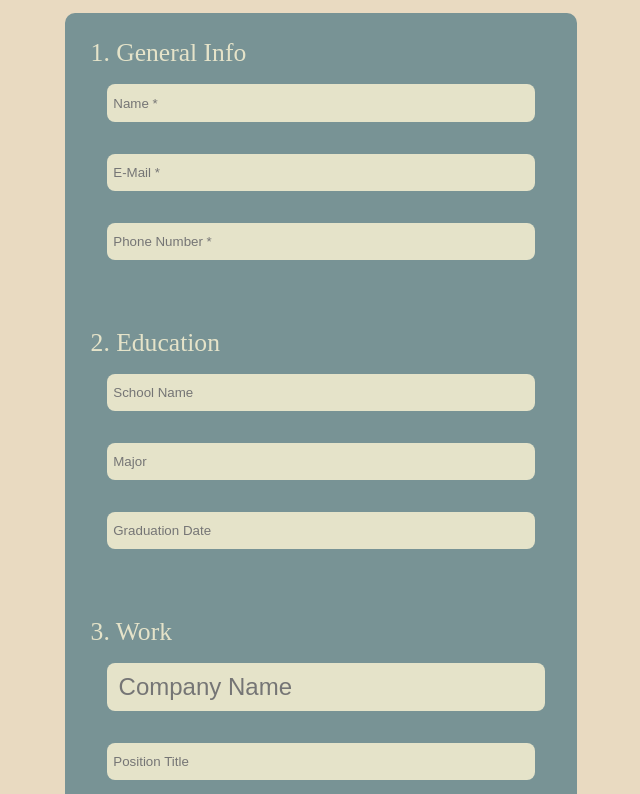
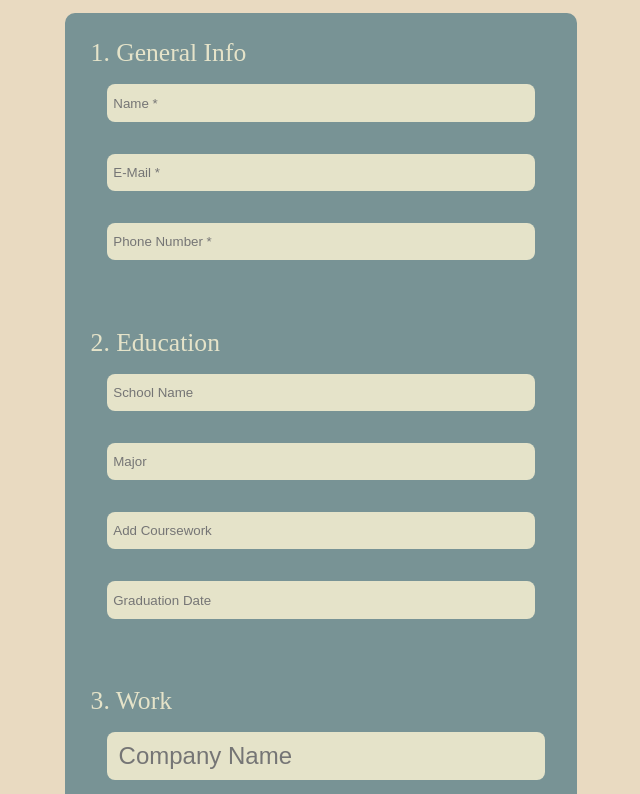
Before and after one commit to Bik400/cv-project, a React (Create React App) app: page / in a window 1280 px wide. Shown: the top 794 px of the page, without its empty margins (319-959 px from the left). Built offline with nearby package versions, Linux system fonts and the light colour scheme.

Commit message:
Added the coursework input

```diff
--- a/src/components/Education.js
+++ b/src/components/Education.js
@@ -1,7 +1,7 @@
 import React, {Component} from "react";
 
+
 class Education extends Component {
-
     render() {
         return (
             <div className="container">
@@ -11,6 +11,8 @@ class Education extends Component {
                 <br></br>
                 <input type="text" placeholder="Major" value={this.props.educationInfo.major} onChange={this.props.handleMajor}></input>
                 <br></br>
+                <input type="text" placeholder="Add Coursework" className="coursework-input" onChange={this.props.handleCoursework}></input>
+                <br></br>
                 <input type="text" placeholder="Graduation Date" value={this.props.educationInfo.graduation} onChange={this.props.handleGraduation}></input>
             </div>
         )
```
